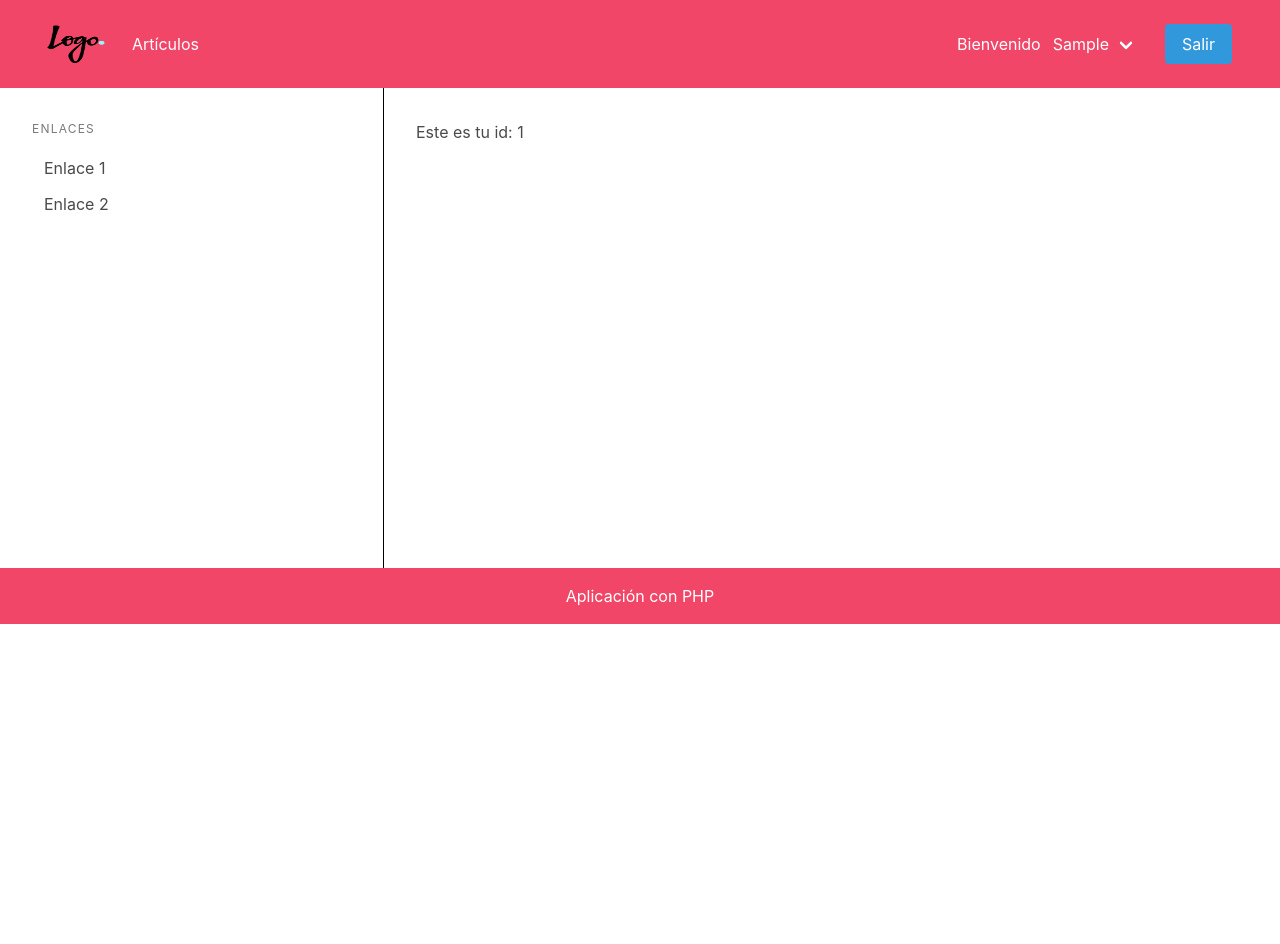
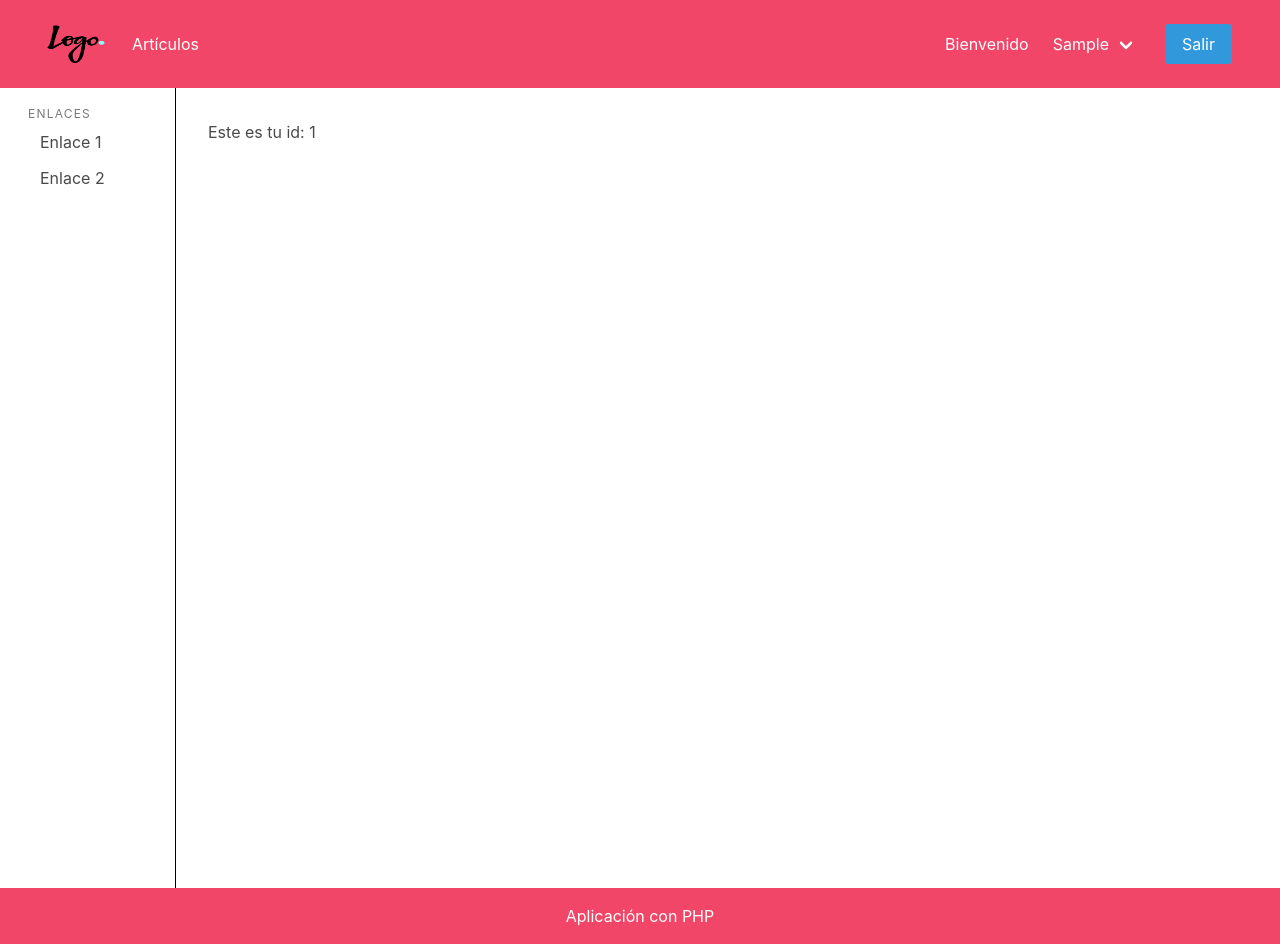
Before and after one commit to manuelgithub14/pruebasPHP, a PHP site: page / in a window 1280 px wide. Before the commit the page ends 624 px from the top, so only its background shows below. Run offline with PHP 8.4, Linux system fonts and the light colour scheme; the visitor is signed in with stand-in values (Sample User, id 1); tables that the repository leaves empty or names only in its code hold one stand-in row (values such as "Sample post"); some libraries are stand-ins or nearby versions.

Commit message:
Estilos cambiados y añadido menu burger

```diff
--- a/inc/menuAside.php
+++ b/inc/menuAside.php
@@ -1,6 +1,6 @@
 <?php ?>
 
-<aside class="menu">
+<aside class="menu column is-narrow">
     <span class="menu-label">Enlaces</span>
     <ul class="menu-list">
         <li><a href="#">Enlace 1</a></li>
--- a/inc/menuNavegacion.php
+++ b/inc/menuNavegacion.php
@@ -4,15 +4,23 @@ if (isset($_SESSION['id_usuario'])) {
 }
 ?>
 
-<nav class="navbar is-danger is-spaced">
+<nav class="navbar is-danger is-spaced" role="navigation" aria-label="main navigation">
+    <div class="navbar-brand">
+        <a class="navbar-item" href="/"><img src="recursos/logo.png" class="logo"/></a>
+        <a role="button" class="navbar-burger burger" aria-label="menu" aria-expanded="false" data-target="barraNavegacion">
+            <span aria-hidden="true"></span>
+            <span aria-hidden="true"></span>
+            <span aria-hidden="true"></span>
+        </a>
+    </div>
+    <div id="barraNavegacion" class="navbar-menu">
         <ul class="navbar-start">
-        <a class="navbar-item" href="/"><img src="recursos/logo.png" class="logo"/></a>
             <li class="navbar-item"><a href = "articulos?pagina=1">Art&iacute;culos</a></li>
             <?php if (!empty($usuarioNav) && $usuarioNav->getActivado()): ?>
                 <?php if ($usuarioNav->getTipo() === 'admin'): ?>
                     <li class="navbar-item"><a href = "nuevoArticulo">Crear Art&iacute;culos</a></li>
                     <div class="navbar-item has-dropdown is-hoverable">
-                    <li class="navbar-link"><a>Estad&iacute;sticas</a></li>
+                        <li><a class="navbar-link">Estad&iacute;sticas</a></li>
 
                         <div class="navbar-dropdown">
                             <a class="navbar-item" href="visitasPagina">Visitas por p&aacute;gina</a>
@@ -24,7 +32,7 @@ if (isset($_SESSION['id_usuario'])) {
         </ul>
         <div class="navbar-end">
             <?php if (!empty($usuarioNav) && $usuarioNav->getActivado()): ?>
-            Bienvenido
+                <a class="navbar-item">Bienvenido</a>
                 <div class="navbar-item has-dropdown is-hoverable">
                     <a class="navbar-link"><?= htmlentities($usuarioNav->getCorreo()) ?></a>
 
@@ -39,4 +47,5 @@ if (isset($_SESSION['id_usuario'])) {
                 <a href="signup"> Registrarse</a>
             <?php endif; ?>
         </div>
+    </div>
 </nav>
--- a/nbproject/private/private.xml
+++ b/nbproject/private/private.xml
@@ -4,9 +4,9 @@
     <open-files xmlns="http://www.netbeans.org/ns/projectui-open-files/2">
         <group>
             <file>file:/C:/xampp/htdocs/localhost/clases/UsoWeb.php</file>
-            <file>file:/C:/xampp/htdocs/localhost/public/js/usoNavegadores.js</file>
+            <file>file:/C:/xampp/htdocs/localhost/inc/menuAside.php</file>
+            <file>file:/C:/xampp/htdocs/localhost/template.php</file>
             <file>file:/C:/xampp/htdocs/localhost/public/js/visitasPagina.js</file>
-            <file>file:/C:/xampp/htdocs/localhost/public/index.php</file>
             <file>file:/C:/xampp/htdocs/localhost/paginas/usoNavegadores.php</file>
             <file>file:/C:/xampp/htdocs/localhost/public/css/estiloPrincipal.css</file>
             <file>file:/C:/xampp/htdocs/localhost/inc/menuNavegacion.php</file>
--- a/paginas/usoNavegadores.php
+++ b/paginas/usoNavegadores.php
@@ -13,7 +13,7 @@ $navegadores = UsoWeb::obtenerUsoNavegadores($db);
     <section>
         <h1>Uso navegadores</h1>
         <div class="secundario">
-            <canvas id="canvasGrafica" width="200" height="200"></canvas>
+            <canvas id="canvasGrafica"></canvas>
         </div>
 
         <?php if (!empty($mensaje)): ?>
--- a/public/css/estiloPrincipal.css
+++ b/public/css/estiloPrincipal.css
@@ -1,25 +1,28 @@
 *{
     box-sizing: border-box;
+    padding: 0;
+    margin: 0;
 }
 
 main{
     display: flex;
-    min-height: 30em;
+    min-height: 100vh;
 }
 
 aside{
-    flex-basis: 30%;
     display: flex;
     flex-direction: column;
+    margin-left: 1em;
     padding: 2em;
     border-right: solid black 0.1em;
+    width: 10em;
 }
 
 section{
-    flex-basis: 70%;
     padding: 2em;
     margin-right: auto;
     margin-left: auto;
+    width: 100%;
 }
 
 footer{
@@ -48,6 +51,10 @@ input[type="submit"]{
     margin-top: 1em;
 }
 
+canvas{
+    width: 80%;
+}
+
 .principal{
     display: flex;
     flex-direction: column;
@@ -60,7 +67,6 @@ input[type="submit"]{
     margin-left: auto;
     margin-right: auto;
     padding: 1em;
-    width: 25em;
 }
 
 .navbar-end .button{
@@ -80,7 +86,7 @@ input[type="submit"]{
     color: black;
 }
 
-.navbar-start li:hover{
+.navbar-item:hover{
     background-color: orange;
 }
 
--- a/template.php
+++ b/template.php
@@ -30,5 +30,19 @@
         <footer class="navbar is-danger">
             <p>Aplicaci&oacute;n con PHP</p>
         </footer>
+        <script type="text/javascript">
+            (function (){
+                var burger = document.querySelector(".burger");
+                var nav = document.querySelector("#" + burger.dataset.target);
+                var enlaces = document.querySelectorAll(".navbar-menu a");
+
+                burger.addEventListener("click", function (){
+                    burger.classList.toggle("is-active");
+                    nav.classList.toggle("is-active");
+                    //nav.style.color = "black";
+                    nav.style.backgroundColor = "#f14668";
+                });
+            })();
+        </script>
     </body>
 </html>
```
Lines whose indentation alone changed are shown as unchanged.
